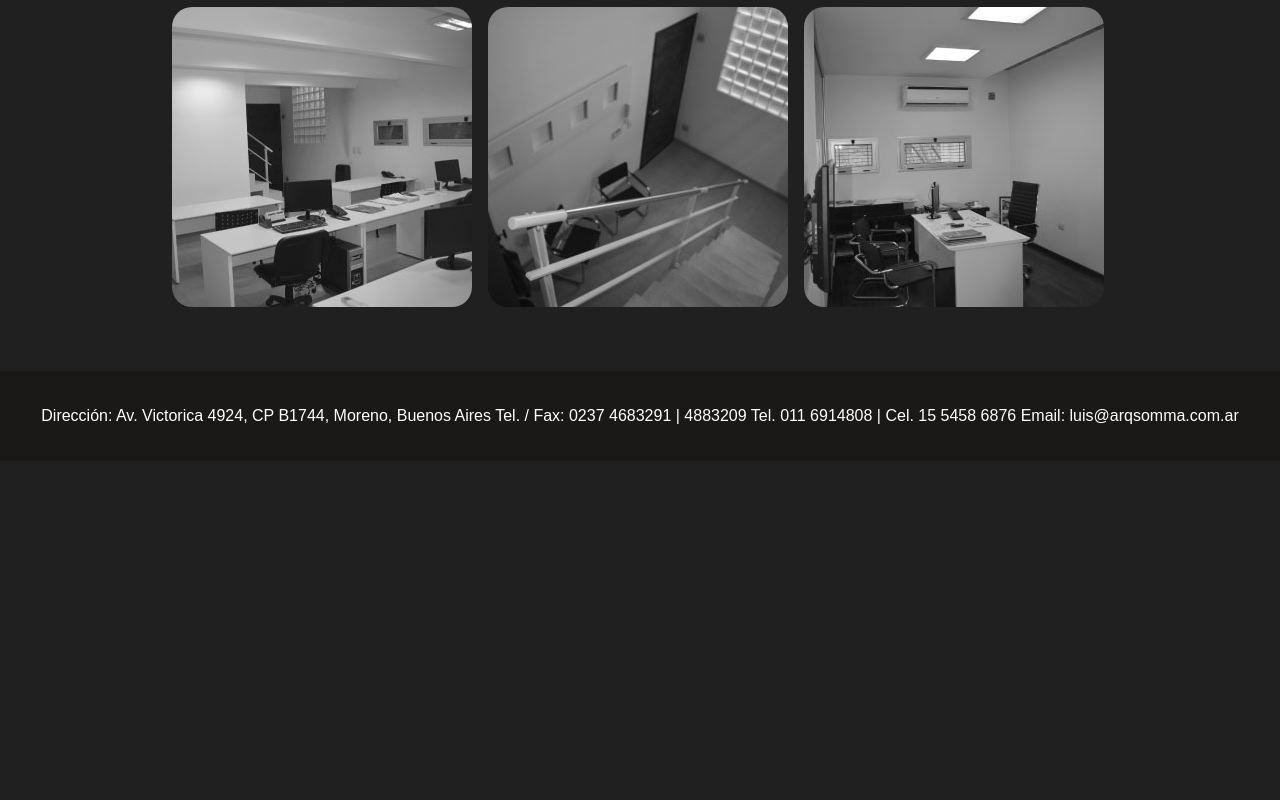
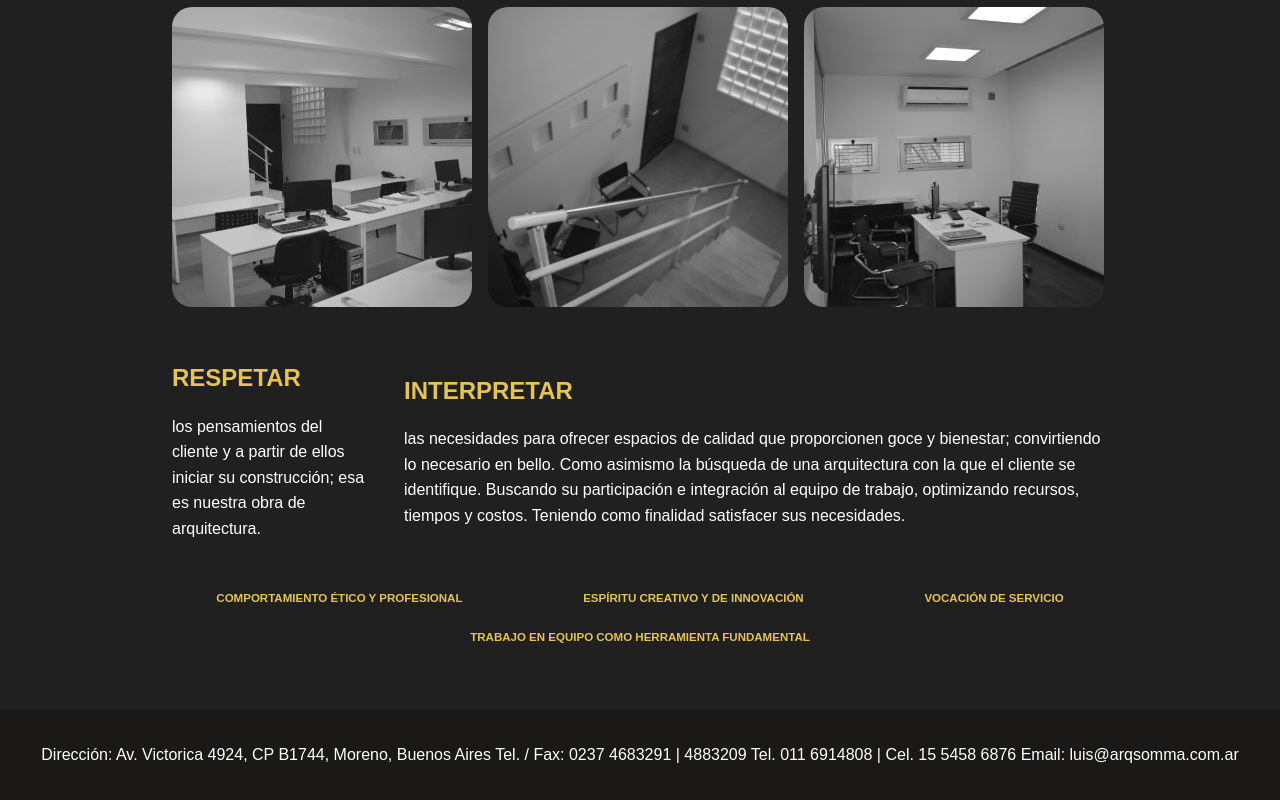
Before and after one commit to FranciscoJarusz/web-somma, a plain HTML site: page inicio.html in a window 1280 px wide. Shown: the part 1108-1908 px from the top of the page. Before the commit the page ends 1569 px from the top, so only its background shows below. Drawn offline with Linux system fonts and the light colour scheme.

Commit message:
Arreglos visuales

```diff
--- a/inicio.html
+++ b/inicio.html
@@ -17,7 +17,11 @@
         <div class="navbar">
 
             <div class="logo">
+
+                <a href="inicio.html">
                     <img src="img/imagotipo_somma.png" alt="Logo Somma" class="logo-img">
+                </a>
+
             </div>
 
             <nav>
@@ -72,11 +76,32 @@
                 <img src="img/fotosomma3.jpg" alt="Somma 3">
             </div>
 
+            <div class = "respetar">
+                <h2>RESPETAR</h2>
+                <p>los pensamientos del cliente y a partir de ellos iniciar su construcción; esa es nuestra obra de arquitectura.</p>
+            </div>
+
+            <div class = "interpretar">
+                <h2>INTERPRETAR</h2>
+                <p>las necesidades para ofrecer espacios de calidad que proporcionen goce y bienestar; convirtiendo lo necesario en bello. Como asimismo la búsqueda de una arquitectura con la que el cliente se identifique. Buscando su participación e integración al equipo de trabajo, optimizando recursos, tiempos y costos. Teniendo como finalidad satisfacer sus necesidades.</p>
+            </div>
+
+            <div class="contenedor-valores">
+
+                <div class="valores">
+                    <p>COMPORTAMIENTO ÉTICO Y PROFESIONAL</p>
+                    <p>ESPÍRITU CREATIVO Y DE INNOVACIÓN</p>
+                    <p>VOCACIÓN DE SERVICIO</p>
+                    <p>TRABAJO EN EQUIPO COMO HERRAMIENTA FUNDAMENTAL</p>
+                </div>
+
+            </div>
+
         </section>
 
     </main>
 
-    <footer>
+    <footer id = "contacto">
         <p>Dirección: Av. Victorica 4924, CP B1744, Moreno, Buenos Aires Tel. / Fax: 0237 4683291 | 4883209 Tel. 011 6914808 | Cel. 15 5458 6876 Email: luis@arqsomma.com.ar</p>
     </footer>
 
--- a/style.css
+++ b/style.css
@@ -11,17 +11,14 @@ html, body {
 html {
     min-height: 100%;
     overflow-y: auto;
+    scroll-behavior: smooth;
 }
 
 body {
     font-family: 'Montserrat', sans-serif;
-    margin: 0;
-    padding: 0;
     line-height: 1.6;
     background: #202020;
     padding-top: 80px;
-    display: flex;
-    flex-direction: column;
     min-height: 100vh;
 }
 
@@ -148,6 +145,37 @@ footer {
     border-radius: 20px;
     object-fit: cover;
     display: block;
+}
+
+.grid-nosotros .respetar {
+  grid-column: 1 / 2;
+}
+
+.grid-nosotros .interpretar {
+  grid-column: 2 / 3;
+}
+
+.contenedor-valores {
+    grid-column: 1 / 3;
+    margin: 2rem 1 0;
+    padding: 0;
+}
+
+.valores {
+  display: flex;
+  justify-content: space-between;
+  flex-wrap: wrap;
+  gap: 1.25rem 2rem;
+}
+
+.valores p {
+  margin: 0;
+  font-weight: bold;
+  color: #e5c359;
+  text-align: center;
+  white-space: nowrap;
+  flex: 1 1 auto;
+  font-size: clamp(0.65rem, 0.9vw, 0.85rem);
 }
 
 /* ------------------------------------------------------------------ SERVICIOS ------------------------------------------------------------------ */
```
Also changed, not shown: portfolio.html (+19 -2 lines), servicios.html (+14 -3 lines). Lines whose indentation alone changed are shown as unchanged.
